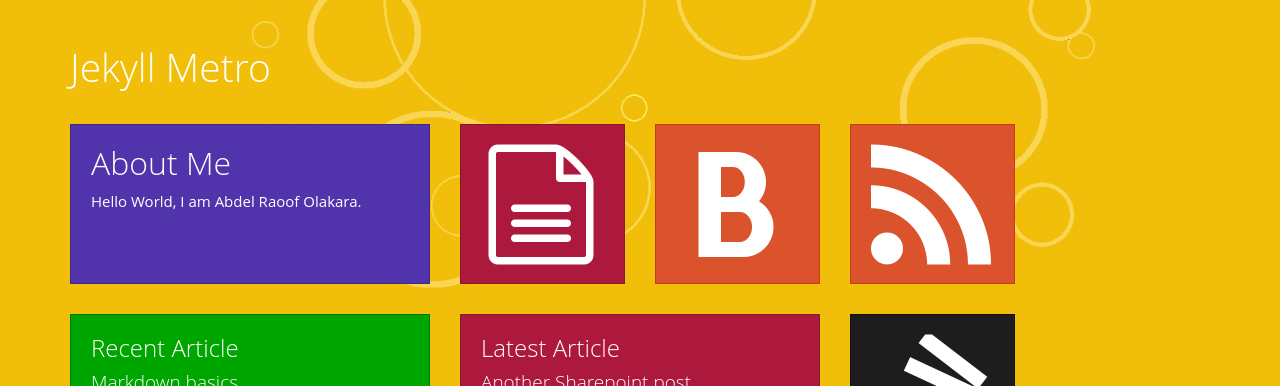
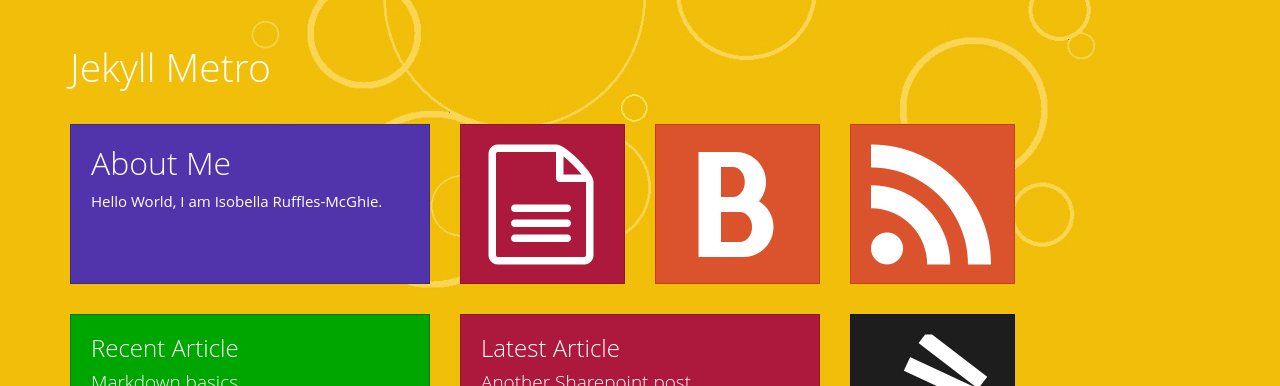
Before and after one commit to m-rufflesmcghie/testsite, a Jekyll site: the page built from index.html, in a window 1280 px wide. Shown: the top 386 px of the page. Built offline with Jekyll 4.4.1, drawn with Linux system fonts in a browser that asks for light colours; part of the change alters nothing that is shown.

Commit message:
Update _config.yml

```diff
--- a/_config.yml
+++ b/_config.yml
@@ -13,8 +13,8 @@ permalink:        /blog/:year/:month/:day/:title
 title:            'Jekyll Metro'
 tagline:          'A Metro theme for Jekyll'
 description:      'A Sample blog using Jekyll Metro'
-url:              'http://192.168.1.11:4000'
-baseurl:          ''
+url:              'https://github.com/m-rufflesmcghie/testsite'
+baseurl:          'https://github.com/m-rufflesmcghie/testsite'
 
 # Navigation
 navigation:
@@ -33,7 +33,7 @@ navigation:
 
 
 # Author Details
-author:         'Abdel Raoof Olakara'
+author:         'Isobella Ruffles-McGhie'
 
 #Social Media links (Use complete URL except for email)
 dribbble:
```
